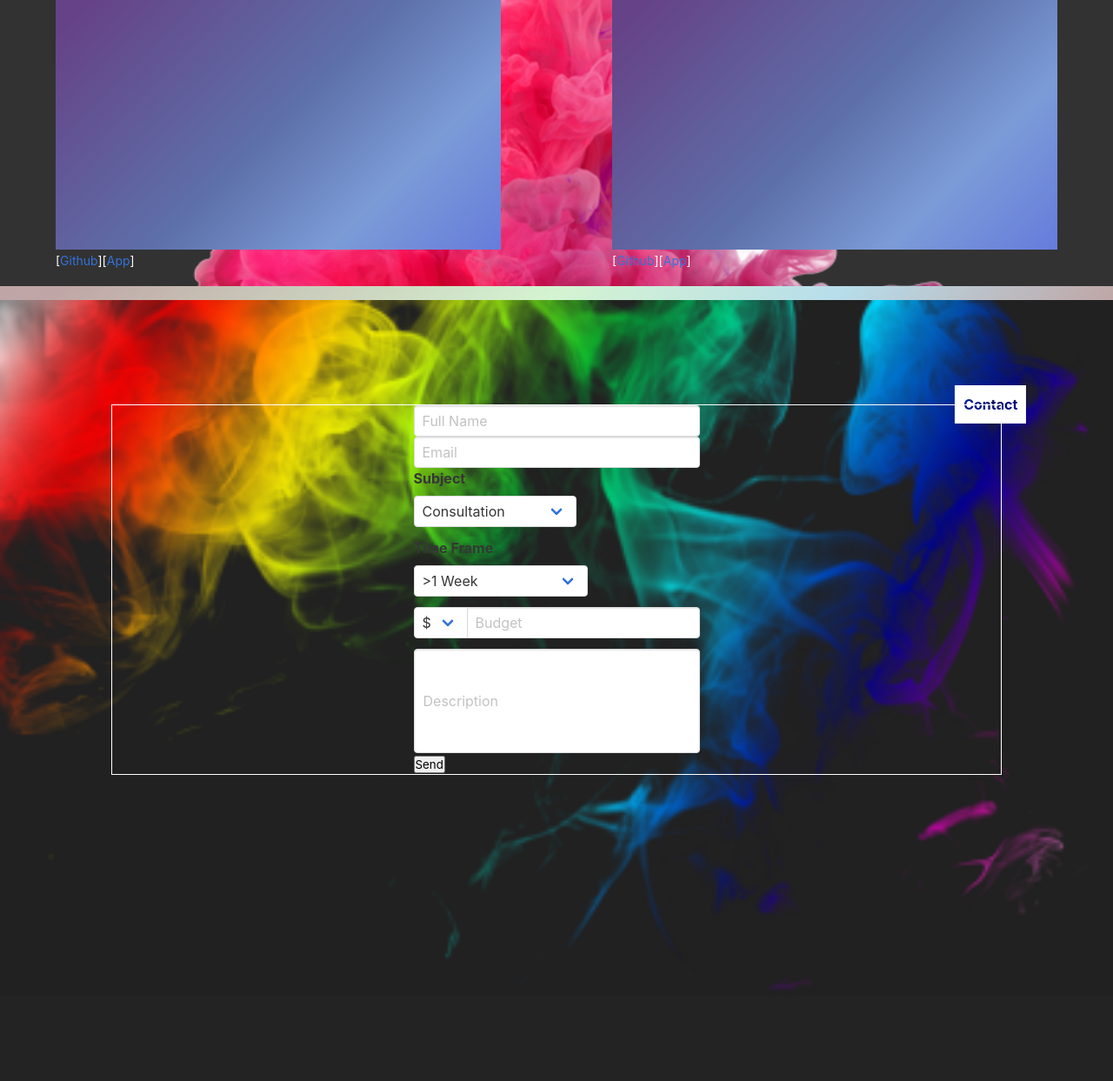
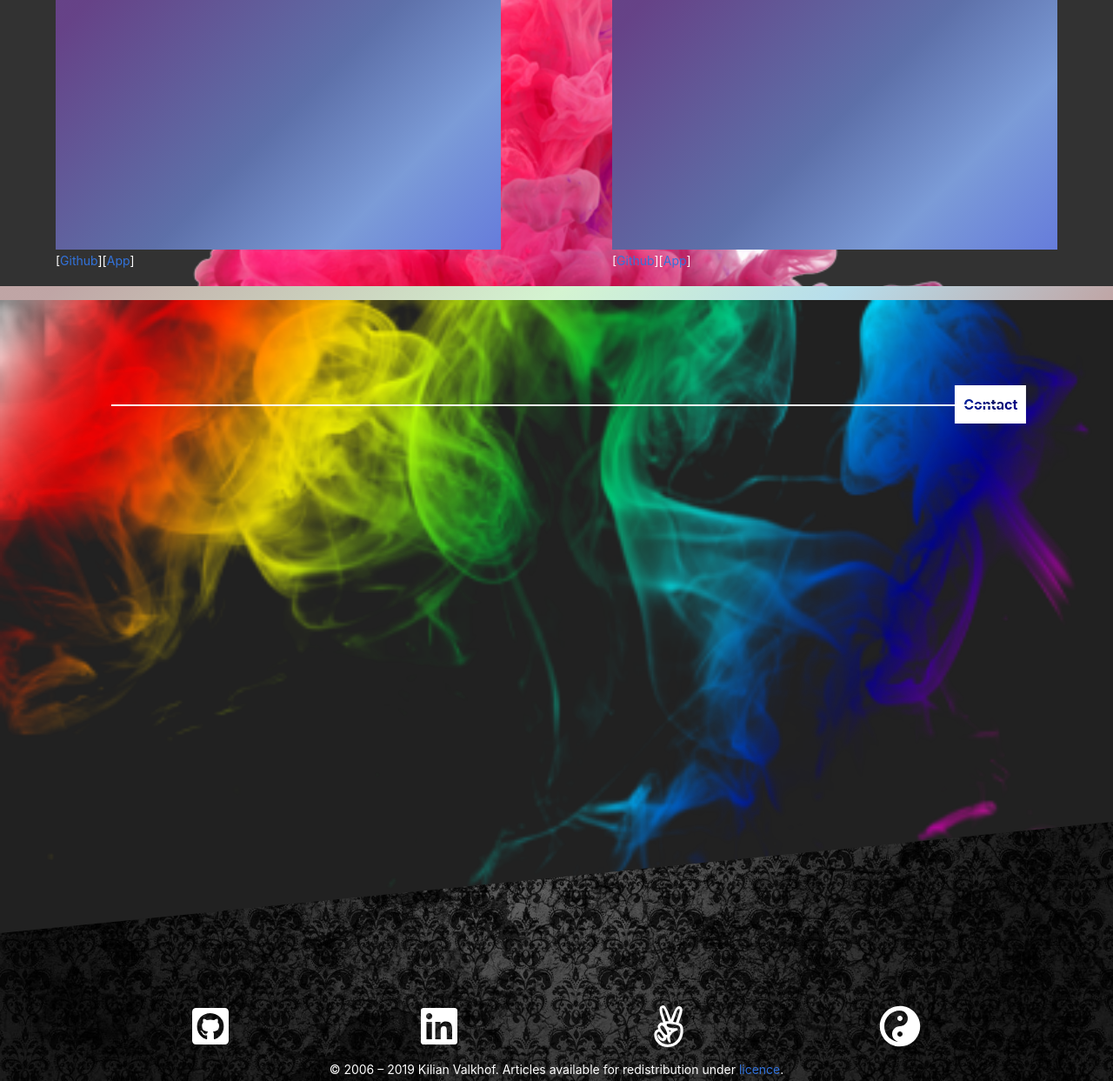
Before and after one commit to LukazDane/Digi-Daemon, a Flask app: page / in a window 1280 px wide. Shown: the part 1347-2590 px from the top of the page at 87% size. Before the commit the page ends 2485 px from the top, so only its background shows below. Run offline with Flask 2, Linux system fonts and the light colour scheme; some libraries are stand-ins or nearby versions.

Commit message:
styled footer and nav, mst add contact form

```diff
--- a/app.py
+++ b/app.py
@@ -25,12 +25,13 @@ PORT = int(os.environ.get('PORT', 9000))
 
 app = Flask(__name__)
 app.secret_key = 'elsdhfsdlfdsjfkljdslfhjlds'
-app.config['SQLALCHEMY_DATABASE_URI'] = 'sqlite:////Users/lukazphelps/Desktop/Grapplr/grapplr.db'
+app.config['SQLALCHEMY_DATABASE_URI'] = 'sqlite:////Users/lukazphelps/Desktop/digi-daemon/daemon.db'
 db = SQLAlchemy(app)
 
-@app.route('/')
+@app.route('/', methods=['GET', 'POST'])
 def index(name=None):
-        return render_template('home.html')
+
+    return render_template('home.html')
 
 @app.route('/Lukaz')
 def about(name=None):
--- a/forms.py
+++ b/forms.py
@@ -0,0 +1,5 @@
+from wtforms import Form, BooleanField, StringField, PasswordField, validators
+
+class ContactForm(Form):
+    name = StringField('Full Name', [validators.Length(min=4, max=25)])
+    email = StringField('Email Address', [validators.Length(min=6, max=35)])
--- a/static/css/styles.css
+++ b/static/css/styles.css
@@ -3,7 +3,10 @@
   padding: 0;
   scroll-behavior: smooth;
 }
-
+body {
+  overflow: hidden;
+  background-color: #212121;
+}
 li {
   list-style: none;
 }
@@ -25,14 +28,67 @@ li {
     rgba(42, 200, 25, 0.2) 50%,
     rgba(96, 31, 31, 0.4) 95%
   );
-  transform: skewY(-6deg);
-  transform-origin: top left;
-  height: 23vh;
+  clip-path: polygon(0% 0%, 100% 0%, 100% 20%, 0 100%);
+
+  height: 25vh;
 }
 .header {
   position: fixed;
   left: 0;
   right: 0;
+}
+footer {
+  /* width: 100%;
+  z-index: 999;
+  position: absolute;
+  font-size: -webkit-xxx-large; */
+  position: relative;
+  width: 100%;
+  overflow: hidden;
+  background: #212220 url("/static/images/bg.jpg") fixed no-repeat bottom left;
+  background-size: cover;
+  -webkit-clip-path: polygon(0 10vw, 100% 0, 100% 100%, 0 100%);
+  clip-path: polygon(0 10vw, 100% 0, 100% 100%, 0 100%);
+  color: rgba(255, 255, 255, 0.6);
+  font-size: 1.125rem;
+  line-height: 1.5;
+  padding-top: 5rem;
+}
+footer div p {
+  text-align: center;
+}
+.social {
+  display: flex;
+  flex-flow: wrap;
+  justify-content: space-evenly;
+  margin-top: 15vh;
+}
+.social a {
+  color: white;
+  font-size: -webkit-xxx-large;
+}
+#footer_bg_1,
+#footer_bg_2 {
+  position: absolute;
+  left: 0;
+  right: 0;
+  color: #666;
+  padding: 20px 40px 0 40px;
+  background-color: rgba(255, 255, 255, 1);
+  background-image: linear-gradient(
+    -45deg,
+    rgba(96, 31, 31, 0.4) 0%,
+    rgba(135, 199, 222, 0.6) 25%,
+    rgba(42, 200, 25, 0.2) 50%,
+    rgba(96, 31, 31, 0.4) 95%
+  );
+  transform: skewY(-6deg);
+  transform-origin: bottom left;
+  height: 23vh;
+}
+#footer_bg_2 {
+  transform: skewY(6deg);
+  transform-origin: bottom right;
 }
 .columns {
   margin-bottom: 0 !important;
@@ -75,7 +131,7 @@ div#logoBlock {
 }
 /* testing */
 #row-hero {
-  padding: 115px 0 200px;
+  padding: 200px 0 200px;
 }
 #hero h1 {
   font-size: 50px;
@@ -88,8 +144,6 @@ div#logoBlock {
 #hero p {
   font-size: 16px;
   line-height: 26px;
-}
-#hero p {
   padding: 45px 0 18px;
   margin-bottom: 20px;
 }
@@ -139,6 +193,7 @@ p {
   background-repeat: no-repeat;
   background-size: contain;
   background-image: url("/static/images/smoke-rainbow-down.png");
+  margin-bottom: -200px;
 }
 .section-divider {
   background-color: rgba(255, 255, 255, 1);
--- a/templates/home.html
+++ b/templates/home.html
@@ -18,12 +18,12 @@
         </p>
         <div class="callToAction">
           <a
-            href="http://goo.gl/forms/gYi9a11a7U"
+            href="https://forms.gle/28dtTY4zpJwyR2ms5"
             target="_blank"
             class="btn btn-freelance"
             >I need a website<span class="icon-chevron-right"></span
           ></a>
-          <a href="#contact" target="_blank" class="btn btn-hire"
+          <a href="mailto:me@company.com" target="_blank" class="btn btn-hire"
             >I'm looking to hire<span class="icon-chevron-right"></span
           ></a>
         </div>
@@ -72,76 +72,7 @@
 <div class="section-container" id="contact">
   <h1 class="section-title text">Contact</h1>
 
-  <div class="form-container">
-    <form action="https://formspree.io/deandrevidal@aol.com" method="POST">
-      <div class="control">
-        <input class="input" type="text" placeholder="Full Name" name="name" />
-      </div>
-      <div class="control">
-        <input class="input" type="email" placeholder="Email" name="email" />
-      </div>
-      <div class="field">
-        <label class="label">Subject</label>
-        <div class="control">
-          <div class="select">
-            <select>
-              <option>Consultation</option>
-              <option>Website: Function</option>
-              <option>Website: Design</option>
-              <option>Bug Review</option>
-              <option>Major Project</option>
-              <option>Writing</option>
-              <option>Art</option>
-            </select>
-          </div>
-        </div>
-      </div>
-      <div class="field">
-        <label class="label">Time Frame</label>
-        <div class="control">
-          <div class="select">
-            <select>
-              <option> >1 Week </option>
-              <option>1-2 Weeks Function</option>
-              <option>3-4 Weeks </option>
-              <option>1 Month</option>
-              <option>1-3 Months</option>
-              <option>3-6 Months</option>
-              <option>Undetermined</option>
-            </select>
-          </div>
-        </div>
-      </div>
-      <div class="field has-addons">
-        <p class="control">
-          <span class="select">
-            <select>
-              <option>$</option>
-              <option>£</option>
-              <option>€</option>
-            </select>
-          </span>
-        </p>
-        <p class="control">
-          <input
-            class="input"
-            type="text"
-            placeholder="Budget"
-            class="budget"
-          />
-        </p>
-      </div>
-      <div class="control">
-        <input
-          class="textarea"
-          type="textarea"
-          placeholder="Description"
-          name="content"
-        />
-      </div>
-      <input type="submit" value="Send" />
-    </form>
-  </div>
+  <div class="form-container"></div>
 </div>
 
 {% endblock %}
--- a/templates/layout.html
+++ b/templates/layout.html
@@ -4,6 +4,12 @@
     <meta charset="UTF-8" />
     <meta name="viewport" content="width=device-width, initial-scale=1.0" />
     <meta http-equiv="X-UA-Compatible" content="ie=edge" />
+    <link
+      rel="stylesheet"
+      href="https://use.fontawesome.com/releases/v5.8.1/css/all.css"
+      integrity="sha384-50oBUHEmvpQ+1lW4y57PTFmhCaXp0ML5d60M1M7uH2+nqUivzIebhndOJK28anvf"
+      crossorigin="anonymous"
+    />
     <link rel="stylesheet" href="/static/css/styles.css" type="text/css" />
     <link
       rel="stylesheet"
@@ -12,9 +18,7 @@
     <title>Digi-Daemon</title>
   </head>
   <body>
-    <div id="header_bg" class="col100">
-      <!-- end nav menu block -->
-    </div>
+    <div id="header_bg" class="col100"></div>
     <div class="header">
       <div id="logoBlock">
         <a id="logo" href="/">Luke H</a>
@@ -38,6 +42,30 @@
       </nav>
     </div>
     {% block body %} {% endblock %}
+    <!-- <footer class="">
+      <div class="social">
+        <a href="#"><i class="fab fa-github-square"></i></a>
+        <a href="#"><i class="fab fa-linkedin"></i></a>
+        <a href="#"><i class="fab fa-angellist"></i></a>
+        <a href="#"><i class="fas fa-yin-yang"></i></a>
+      </div>
+    </footer>
+    <div id="footer_bg_1" class="col100"></div>
+    <div id="footer_bg_2" class="col100"></div> -->
+    <footer>
+      <div class="social">
+        <a href="#"><i class="fab fa-github-square"></i></a>
+        <a href="#"><i class="fab fa-linkedin"></i></a>
+        <a href="#"><i class="fab fa-angellist"></i></a>
+        <a href="#"><i class="fas fa-yin-yang"></i></a>
+      </div>
+      <div>
+        <p>
+          © 2006 – 2019 Kilian Valkhof. Articles available for redistribution
+          under <a href="/licence">licence</a>.
+        </p>
+      </div>
+    </footer>
     <script
       defer
       src="https://use.fontawesome.com/releases/v5.3.1/js/all.js"
```
Also changed, not shown: static/images/bg.jpg (added), static/images/foot.jpeg (added).
